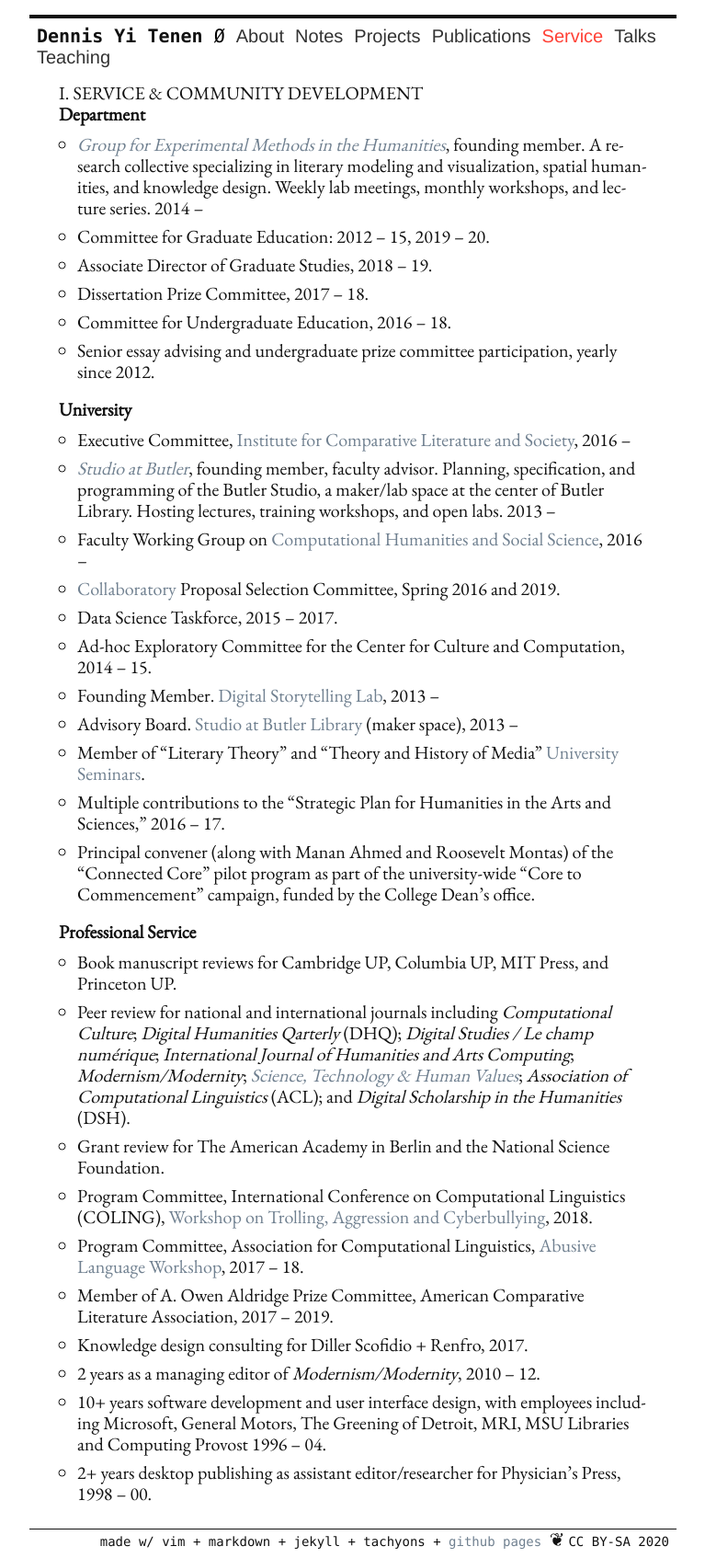
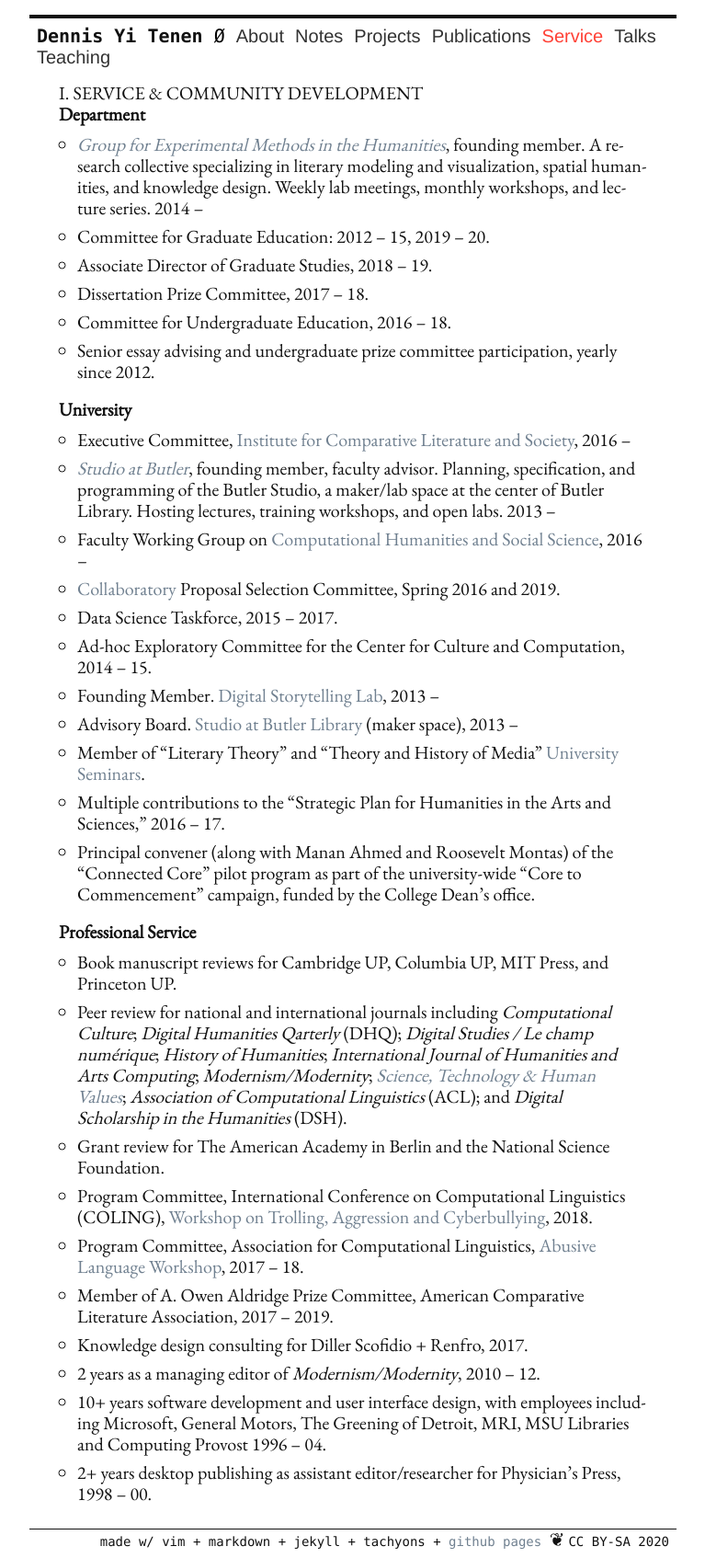
Before and after one commit to denten/denten.github.io, a Jekyll site: the page built from _pages/service.md, in a window 1280 px wide. Shown: the whole page at 92% size, without its empty margins (256-1023 px from the left). Built offline with Jekyll 4.4.1, drawn with Linux system fonts in a browser that asks for light colours.

Commit message:
update journal reviews

```diff
--- a/_includes/CV/07-service.md
+++ b/_includes/CV/07-service.md
@@ -37,18 +37,19 @@
 #### Professional Service
 
 - Book manuscript reviews for Cambridge UP, Columbia UP, MIT Press, and Princeton UP.
-- Peer review for national and international journals including *Computational Culture*; *Digital Humanities Qarterly* (DHQ);
-  *Digital Studies / Le champ numérique*; *International Journal of Humanities and Arts
-  Computing*; *Modernism/Modernity*; [*Science, Technology & Human
-  Values*](https://journals.sagepub.com/doi/full/10.1177/0162243919825887); *Association of
-  Computational Linguistics* (ACL); and *Digital Scholarship in the Humanities* (DSH).
+- Peer review for national and international journals including *Computational Culture*;
+  *Digital Humanities Qarterly* (DHQ); *Digital Studies / Le champ numérique*; *History of
+Humanities*; *International Journal of Humanities and Arts Computing*; *Modernism/Modernity*;
+[*Science, Technology & Human
+Values*](https://journals.sagepub.com/doi/full/10.1177/0162243919825887); *Association of
+Computational Linguistics* (ACL); and *Digital Scholarship in the Humanities* (DSH).
 - Grant review for The American Academy in Berlin and the National Science Foundation.
-- Program Committee, International Conference on Computational Linguistics (COLING), [Workshop on
-  Trolling, Aggression and Cyberbullying](http://aclweb.org/anthology/W18-4400), 2018.
+- Program Committee, International Conference on Computational Linguistics (COLING), [Workshop
+  on Trolling, Aggression and Cyberbullying](http://aclweb.org/anthology/W18-4400), 2018.
 - Program Committee, Association for Computational Linguistics, [Abusive Language
-  Workshop](https://web.archive.org/web/20190219200248/https://www.aclweb.org/portal/content/1st-workshop-abusive-language-online), 2017 -- 18.
-- Member of A. Owen Aldridge Prize Committee, American Comparative Literature Association, 2017
-  -- 2019.
+  Workshop](https://web.archive.org/web/20190219200248/https://www.aclweb.org/portal/content/1st-workshop-abusive-language-online),
+2017 -- 18.
+- Member of A. Owen Aldridge Prize Committee, American Comparative Literature Association, 2017 -- 2019.
 - Knowledge design consulting for Diller Scofidio + Renfro, 2017.
 - 2 years as a managing editor of *Modernism/Modernity*, 2010 -- 12.
 - 10+ years software development and user interface design, with employees including Microsoft,
```
